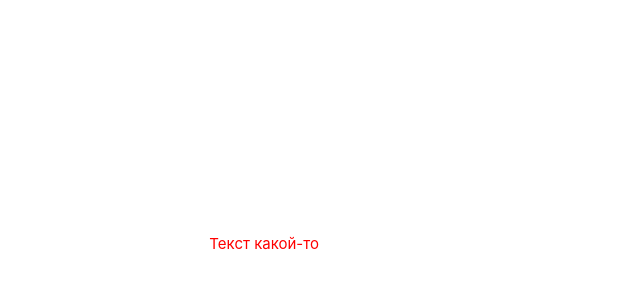
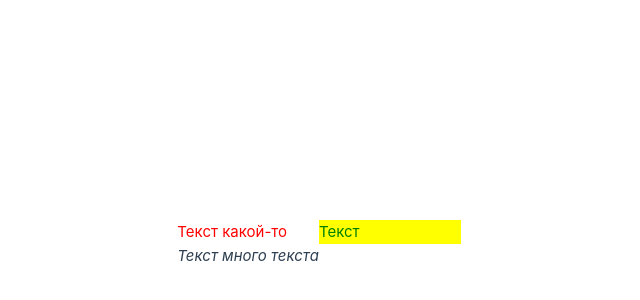
Before and after one commit to danilromas/Vue_DaRo, a Vue app: page / in a window 1280 px wide. Shown: the part 156-456 px from the top of the page, without its empty margins (321-961 px from the left). Built offline with nearby package versions, Linux system fonts and the light colour scheme.

Commit message:
42_атрибут_style

```diff
--- a/src/App.vue
+++ b/src/App.vue
@@ -44,6 +44,9 @@
 
 <template>
  <p :class="{isActive: active, hasError: valid}"> Текст какой-то </p>
+
+ <p :style="{color: 'green', backgroundColor: 'yellow'}">Текст</p>
+ <p :style="{fontStyle:'italic'}"> <b>Текст много текста</b> </p>
 </template>
 
 <style>
```
